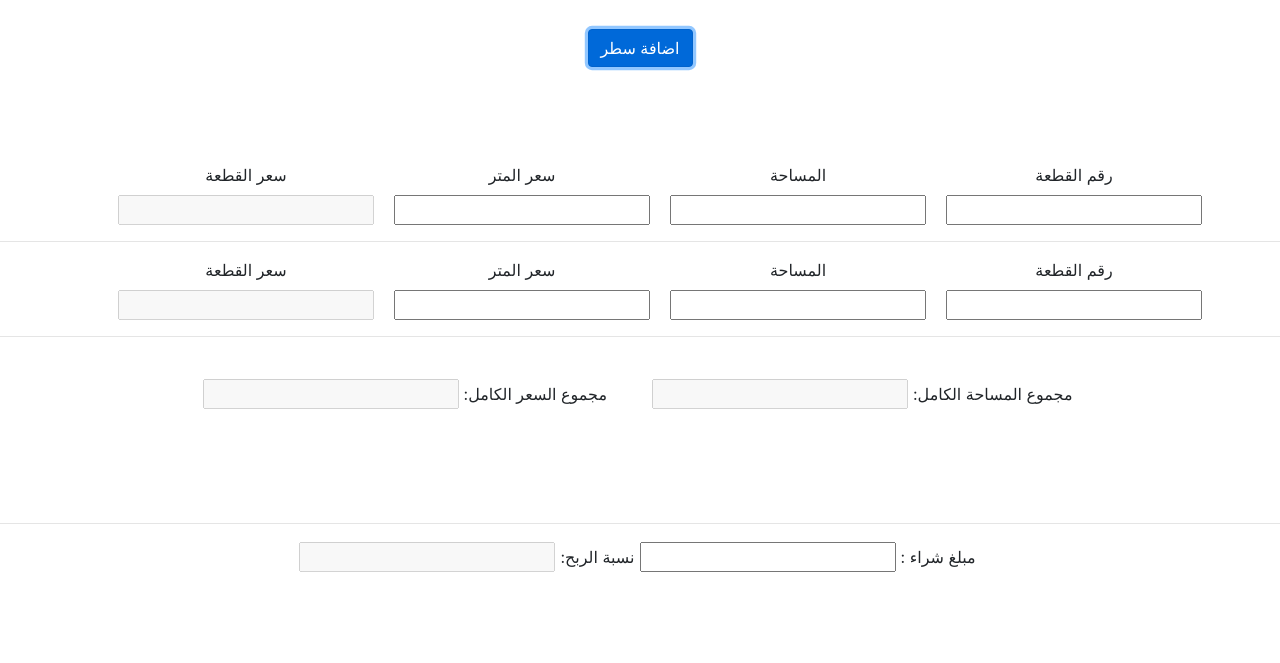
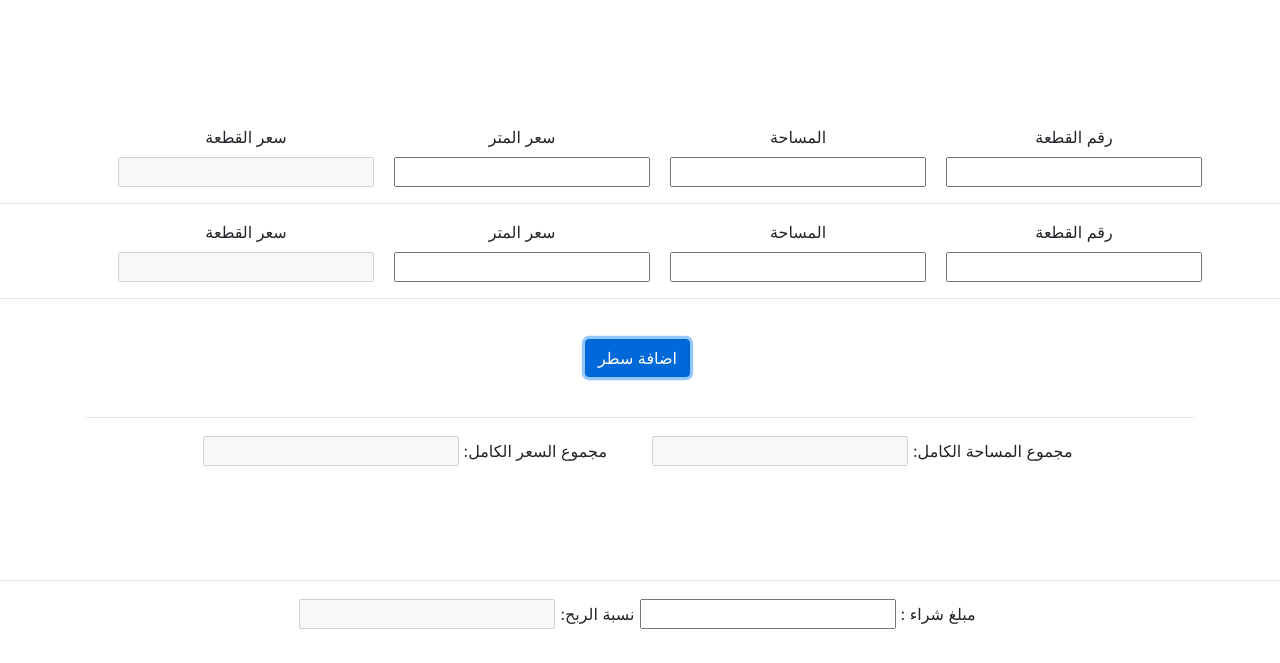
Before and after one commit to Abdulmohseng/land-system, a plain HTML site: page index.html in a window 1280 px wide. Both pictures are taken after a click on the button "اضافة سطر". Shown: the part 203-866 px from the top of the page. Before the commit the page ends 800 px from the top, so only its background shows below. Drawn offline with Linux system fonts and the light colour scheme.

Commit message:
Update index.html

```diff
--- a/index.html
+++ b/index.html
@@ -3,7 +3,7 @@
 <head>
     <meta charset="UTF-8">
     <meta name="viewport" content="width=device-width, initial-scale=1.0">
-    <title>Land Calculator</title>
+    <title>Try2</title>
 
     <link href="bootstrap/css/bootstrap.min.css" rel="stylesheet">
     <script>
@@ -12,7 +12,7 @@
             number_of_fixed_price++;
             var obj = document.getElementById('main');
             var row = document.createElement("div");
-            row.innerHTML = '<div class="reverse" id="fields"><div style="float: rgiht; margin-left: 20px;"><label for="name1">رقم القطعة</label><input type="text" name="name" id="name1"></div><div style="float: right; margin-left: 20px; "><label for="area1">المساحة</label><input type="text" name="area" id="area'+number_of_fixed_price+'" onblur="calcPrice()"></div><div style="float: right; margin-left: 20px;"><label for="price_per_meter1">سعر المتر</label><input type="text" name="price_per_meter" id="price_per_meter'+number_of_fixed_price+'" onblur="calcPrice()"></div><div style="float: right; margin-left: 20px;"><label for="price_after1">سعر القطعة</label><input type="text" name="price_after" id="price_after'+number_of_fixed_price+'" disabled></div></div><hr>';
+            row.innerHTML = '<div class="reverse" id="fields"><div style="float: rgiht; margin-left: 20px;"><label for="name1">رقم القطعة</label><input type="text" name="name" id="name1"></div><div style="float: right; margin-left: 20px; "><label for="area1">المساحة</label><input type="text" name="area" id="area'+number_of_fixed_price+'" onblur="calcPrice()"></div><div style="float: right; margin-left: 20px;"><label for="price_per_meter1">سعر المتر</label><input type="text" name="price_per_meter" id="price_per_meter'+number_of_fixed_price+'" onblur="calcPrice()"></div><div style="float: right; margin-left: 20px;"><label for="price_after1">سعر القطعة</label><input type="text" name="price_after" id="price_after'+number_of_fixed_price+'" disabled></div><div style="padding-top: 30px;"></div></div><hr>';
             obj.appendChild(row);
         }
 
@@ -159,7 +159,7 @@
       <section class="jumbotron text-center">
         <div class="container">
             <h1>حساب قيمة الاراضي</h1><br>
-            <button class="btn btn-primary" onclick="addFields()">اضافة سطر</button>
+
         </div>
       </section>
     <div id="main">
@@ -185,12 +185,16 @@
                 <input type="text" name="price_after" id="price_after1" disabled>
             </div>
 
-            </div>
+          </div>
+
         <hr>
     </div>
 
 
       <br>
+      <div class="container">
+        <button class="btn btn-primary" style="margin-left: 500px;" onclick="addFields()">اضافة سطر</button><br><br><hr>
+      </div>
 
       <div class="container" style="justify-content: center; align-items: center; display: flex; flex-direction: row-reverse;">
         <label for="area_total" style="display: inline-block; margin: 5px;"> :مجموع المساحة الكامل  </label>
@@ -211,7 +215,7 @@
         <input id="profit_margin" disabled>
 
       </div>
-
+      <br><br><br><br><br><br><br><br><br><br><br><br><br><br><br>
 
 
 
```
